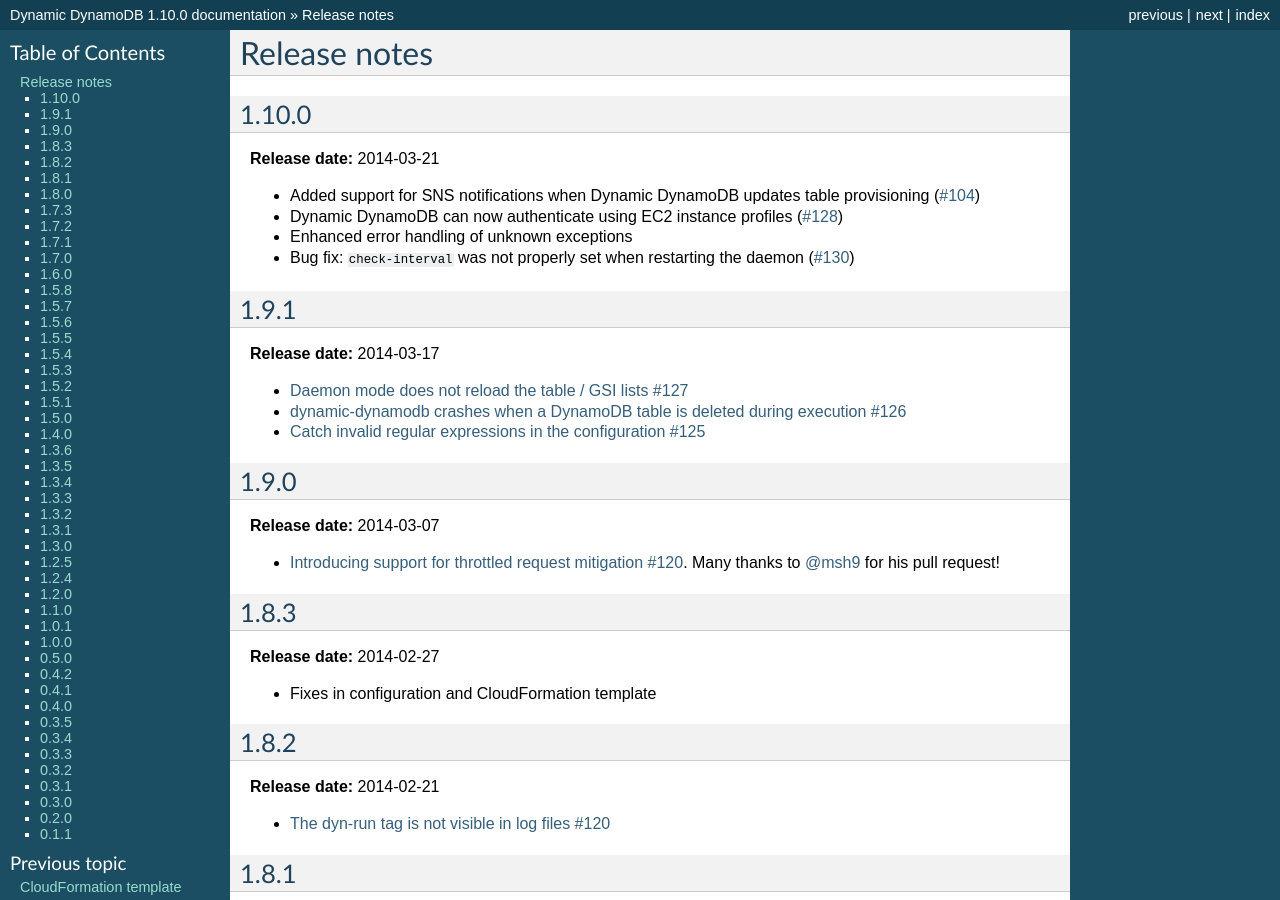
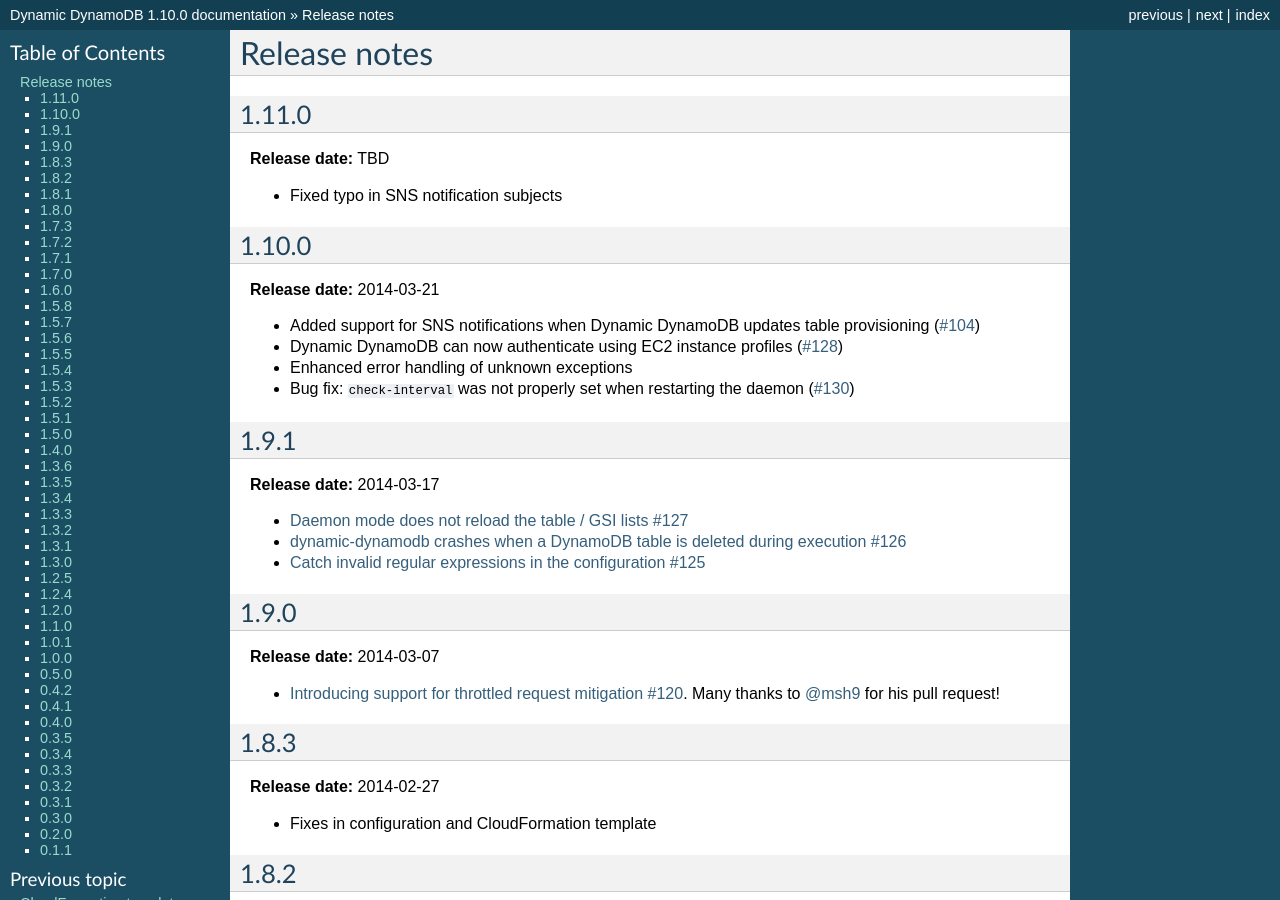
Before and after one commit to sebdah/dynamic-dynamodb, a Sphinx documentation site: the page built from docs/release_notes.rst, in a window 1280 px wide and 900 px high. Built offline with Sphinx 7.4.7, drawn with Linux system fonts in a browser that asks for light colours.

Commit message:
Added release notes for 1.11.0

```diff
--- a/docs/release_notes.rst
+++ b/docs/release_notes.rst
@@ -1,5 +1,12 @@
 Release notes
 =============
+
+1.11.0
+------
+
+**Release date:** TBD
+
+- Fixed typo in SNS notification subjects
 
 1.10.0
 ------
```
